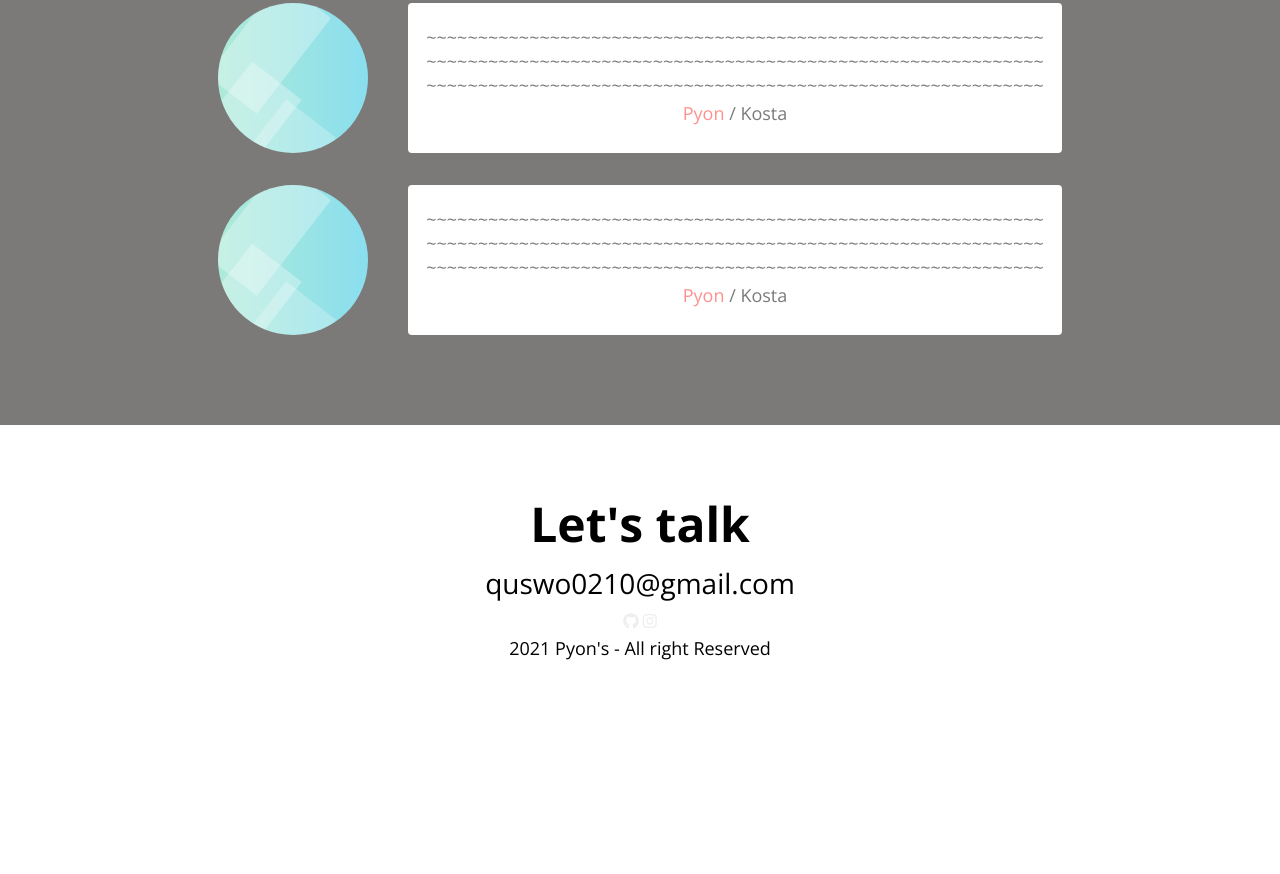
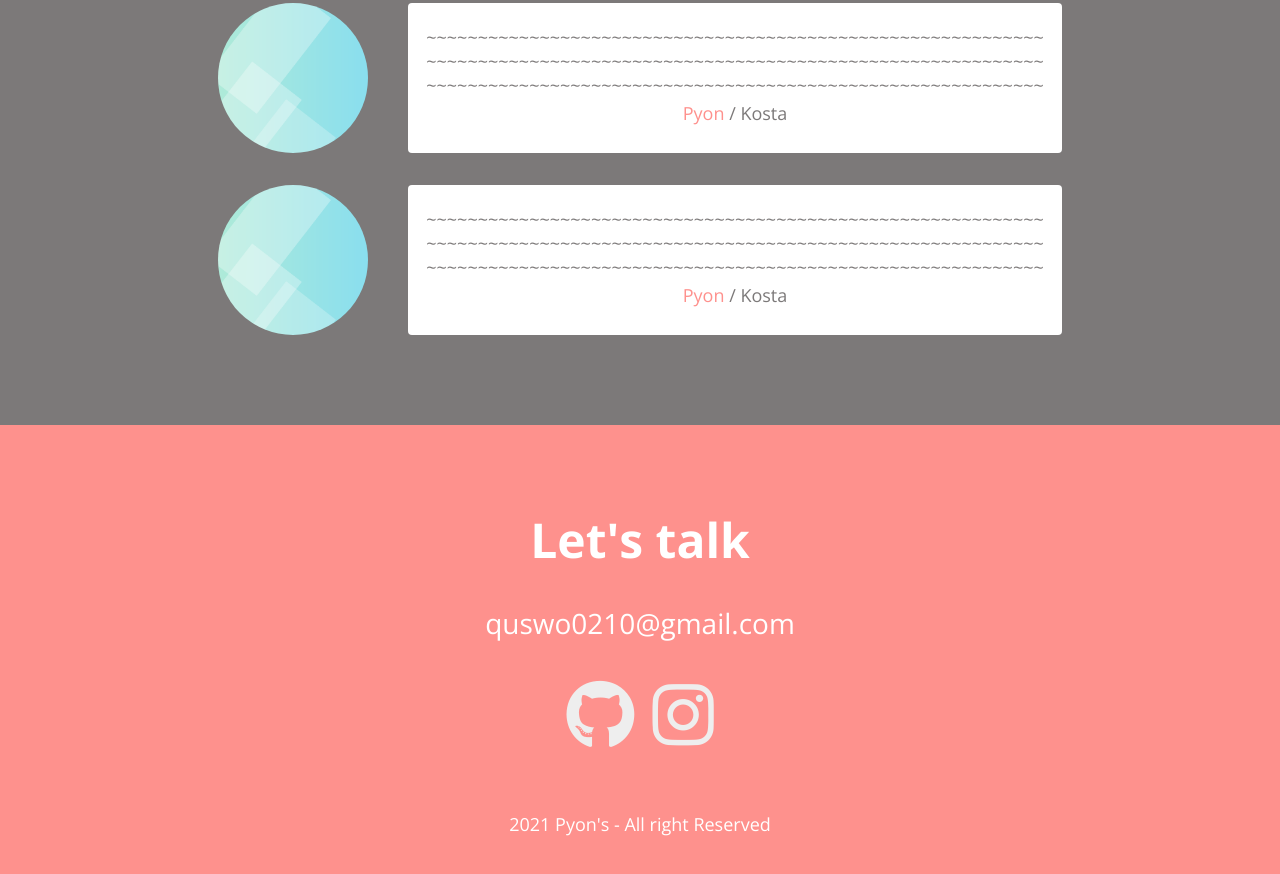
Before and after one commit to quswo123/MyProfile, a plain HTML site: page index.html in a window 1280 px wide. Shown: the part 3380-4254 px from the top of the page. Before the commit the page ends 4094 px from the top, so only its background shows below. Drawn offline with nearby package versions, Linux system fonts and the light colour scheme.

Commit message:
contact css

```diff
--- a/style.css
+++ b/style.css
@@ -382,6 +382,8 @@ p {
   margin-top: 8px;
 }
 
+/* testimonials */
+
 #testimonials {
   background-color: var(--color-light-grey);
 }
@@ -423,3 +425,34 @@ p {
 .testimonial__speech-bubble a {
   color: var(--color-pink);
 }
+
+/* contact */
+#contact {
+  background-color: var(--color-pink);
+}
+
+.contact__title {
+  margin: 32px;
+  color: var(--color-white);
+}
+
+.contact__email {
+  color: var(--color-white);
+  font-size: var(--font-medium);
+}
+
+.contact__links {
+  font-size: 70px;
+  margin: 24px;
+}
+
+.contact__links i:hover {
+  transform: scale(1.2);
+  color: var(--color-orange);
+  transition: all var(--animation-duration) ease-in;
+}
+
+.contact__right {
+  color: var(--color-white);
+  margin-top: 50px;
+}
```
